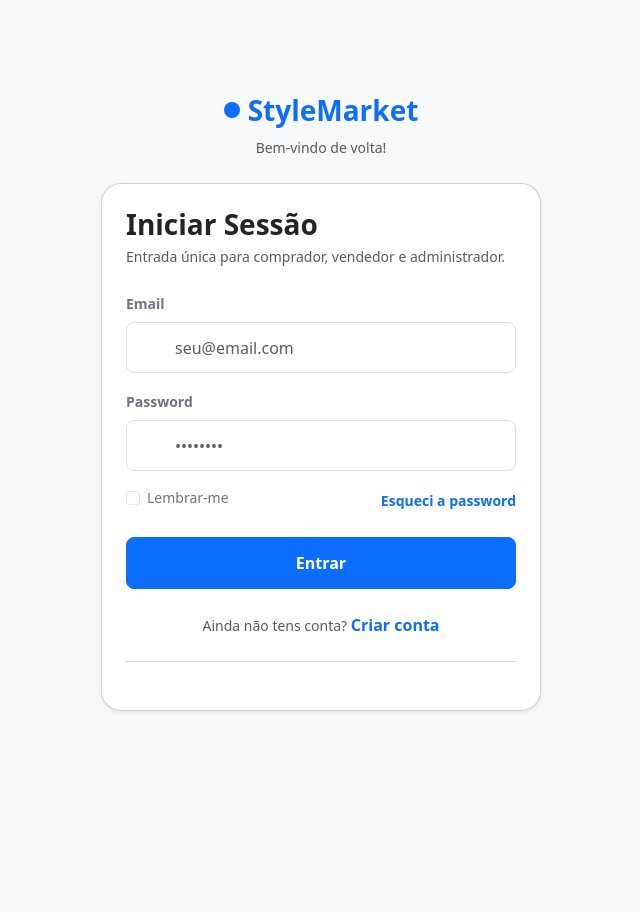
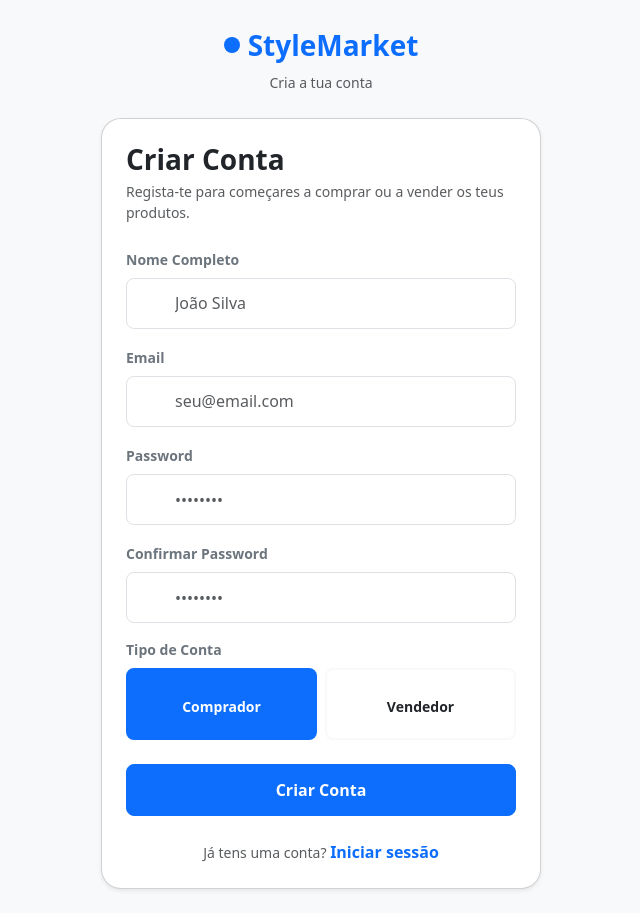
Before and after one commit to InesSS23/StyleMarket, a React app in the folder frontend/: page /registo in a window 1280 px wide. Shown: the whole page, without its empty margins (319-959 px from the left). Before the commit the page ends 800 px from the top, so only its background shows below. Built offline with nearby package versions, Linux system fonts and the light colour scheme; the HTML template or start-up script is replaced by a standard one.

Commit message:
Falta fazer o botão de cirar conta e fazer login terem a interasão

```diff
--- a/frontend/src/pages/Login.jsx
+++ b/frontend/src/pages/Login.jsx
@@ -1,49 +1,47 @@
 import React, { useState } from "react";
-import { useNavigate } from "react-router-dom"; // 1. Importa o hook de navegação
+import { useNavigate } from "react-router-dom";
 
-function Registo() {
-  const navigate = useNavigate(); // 2. Inicializa o navigate
-  const [nome, setNome] = useState("");
+function Login() {
+  const navigate = useNavigate();
   const [email, setEmail] = useState("");
   const [password, setPassword] = useState("");
-  const [accountType, setAccountType] = useState("comprador");
+  const [rememberMe, setRememberMe] = useState(false);
+  const [erro, setErro] = useState("");
 
   const handleSubmit = (e) => {
     e.preventDefault();
-    console.log("Dados do Registo:", { nome, email, password, accountType });
+    setErro("");
+
+    const dadosLogin = { email, password, rememberMe };
+    console.log("A iniciar sessão com:", dadosLogin);
+
+
   };
 
   return (
     <div className="d-flex flex-column align-items-center justify-content-center min-vh-100 py-4 bg-light">
+      {/* Header do Logótipo */}
       <div className="text-center mb-4">
         <div className="d-flex align-items-center justify-content-center gap-2 mb-1 text-primary fw-bold fs-3">
           <i className="bi bi-cart-fill bg-primary text-white p-2 rounded-3 fs-4 d-inline-flex"></i>
           <span>StyleMarket</span>
         </div>
-        <small className="text-muted">Cria a tua conta</small>
+        <small className="text-muted">Bem-vindo de volta!</small>
       </div>
 
-      <div className="card shadow-sm p-4 w-100" style={{ maxWidth: "440px", borderRadius: "1.25rem" }}>
-        <h2 className="fw-bold mb-4 fs-3">Criar Conta</h2>
+      {/* Cartão do Formulário */}
+      <div
+        className="card shadow-sm p-4 w-100"
+        style={{ maxWidth: "440px", borderRadius: "1.25rem" }}
+      >
+        <h2 className="fw-bold mb-1 fs-3">Login</h2>
+        <p className="text-muted small mb-4">
+          Entrada única para comprador, vendedor e administrador.
+        </p>
+
+        {erro && <div className="alert alert-danger p-2 small text-center">{erro}</div>}
 
         <form onSubmit={handleSubmit}>
-          {/* Nome Completo */}
-          <div className="mb-3">
-            <label className="form-label text-secondary small fw-semibold">Nome Completo</label>
-            <div className="position-relative">
-              <i className="bi bi-person position-absolute start-0 top-50 translate-middle-y ms-3 text-secondary"></i>
-              <input
-                type="text"
-                className="form-control ps-5"
-                placeholder="João Silva"
-                value={nome}
-                onChange={(e) => setNome(e.target.value)}
-                style={{ height: "3.2rem", borderRadius: "0.5rem" }}
-                required
-              />
-            </div>
-          </div>
-
           {/* Email */}
           <div className="mb-3">
             <label className="form-label text-secondary small fw-semibold">Email</label>
@@ -78,61 +76,43 @@
             </div>
           </div>
 
-          {/* Tipo de Conta */}
-          <div className="mb-4">
-            <label className="form-label text-secondary small fw-semibold">Tipo de Conta</label>
-            <div className="row g-2">
-              <div className="col-6">
-                <button
-                  type="button"
-                  className={`w-100 p-3 btn text-center border d-flex flex-column align-items-center justify-content-center ${
-                    accountType === "comprador" ? "border-primary text-primary fw-semibold" : "border-secondary-subtle text-secondary"
-                  }`}
-                  style={{
-                    borderRadius: "0.5rem",
-                    backgroundColor: accountType === "comprador" ? "#f0f5ff" : "#fff",
-                    borderWidth: accountType === "comprador" ? "2px" : "1px"
-                  }}
-                  onClick={() => setAccountType("comprador")}
-                >
-                  <i className="bi bi-cart fs-4 mb-1"></i>
-                  Comprador
-                </button>
-              </div>
 
-              <div className="col-6">
-                <button
-                  type="button"
-                  className={`w-100 p-3 btn text-center border d-flex flex-column align-items-center justify-content-center ${
-                    accountType === "vendedor" ? "border-primary text-primary fw-semibold" : "border-secondary-subtle text-secondary"
-                  }`}
-                  style={{
-                    borderRadius: "0.5rem",
-                    backgroundColor: accountType === "vendedor" ? "#f0f5ff" : "#fff",
-                    borderWidth: accountType === "vendedor" ? "2px" : "1px"
-                  }}
-                  onClick={() => setAccountType("vendedor")}
-                >
-                  <i className="bi bi-person-workspace fs-4 mb-1"></i>
-                  Vendedor
-                </button>
-              </div>
+          <div className="d-flex justify-content-between align-items-center mb-4 small">
+            <div className="form-check">
+              <input
+                type="checkbox"
+                className="form-check-input"
+                id="rememberMe"
+                checked={rememberMe}
+                onChange={(e) => setRememberMe(e.target.checked)}
+              />
+              <label className="form-check-label text-secondary" htmlFor="rememberMe">
+                Lembrar-me
+              </label>
             </div>
+            <a href="#esqueci" className="text-decoration-none fw-semibold">
+              Esqueci a password
+            </a>
           </div>
 
-          <button type="submit" className="btn btn-primary w-100 fw-semibold" style={{ height: "3.2rem", borderRadius: "0.5rem" }}>
-            Criar Conta
+
+          <button
+            type="submit"
+            className="btn btn-primary w-100 fw-semibold"
+            style={{ height: "3.2rem", borderRadius: "0.5rem" }}
+          >
+            Entrar
           </button>
 
-          {/* 3. Botão modificado para usar o navigate */}
+          {/* Link para o ecrã de Registo */}
           <div className="text-center small text-muted mt-4">
-            Já tens uma conta?{" "}
+            Ainda não tens conta?{" "}
             <button
               type="button"
               className="btn btn-link p-0 text-decoration-none fw-semibold border-0 align-baseline"
-              onClick={() => navigate("/login")}
+              onClick={() => navigate("/registo")}
             >
-              Iniciar sessão
+              Criar conta
             </button>
           </div>
         </form>
@@ -141,4 +121,4 @@
   );
 }
 
-export default Registo;
+export default Login;
--- a/frontend/src/pages/Registo.jsx
+++ b/frontend/src/pages/Registo.jsx
@@ -1,40 +1,80 @@
 import React, { useState } from "react";
-import { useNavigate } from "react-router-dom"; // 1. Importa o hook de navegação
+import { useNavigate } from "react-router-dom";
 
-function Login() {
-  const navigate = useNavigate(); // 2. Inicializa o navigate
+function Register() {
+  const navigate = useNavigate();
+  const [name, setName] = useState("");
   const [email, setEmail] = useState("");
   const [password, setPassword] = useState("");
-  const [rememberMe, setRememberMe] = useState(false);
+  const [confirmarPassword, setConfirmarPassword] = useState("");
+  const [role, setRole] = useState("comprador"); // 'comprador' ou 'vendedor'
+  const [erro, setErro] = useState("");
 
   const handleSubmit = (e) => {
     e.preventDefault();
-    console.log("Dados do Login:", { email, password, rememberMe });
-  };
+    setErro("");
 
-  const handleQuickLogin = (demoEmail) => {
-    setEmail(demoEmail);
-    setPassword("1234");
+    // Validação estrita: Bloqueia o envio se as passwords não coincidirem
+    if (password !== confirmarPassword) {
+      setErro("As passwords não coincidem!");
+      return;
+    }
+
+    // Dados estruturados prontos para enviar para o teu backend
+    const dadosRegisto = { name, email, password, role };
+    console.log("Dados do Registo:", dadosRegisto);
+
+
   };
 
   return (
     <div className="d-flex flex-column align-items-center justify-content-center min-vh-100 py-4 bg-light">
+      {/* Header do Logótipo */}
       <div className="text-center mb-4">
         <div className="d-flex align-items-center justify-content-center gap-2 mb-1 text-primary fw-bold fs-3">
           <i className="bi bi-cart-fill bg-primary text-white p-2 rounded-3 fs-4 d-inline-flex"></i>
           <span>StyleMarket</span>
         </div>
-        <small className="text-muted">Bem-vindo de volta!</small>
+        <small className="text-muted">Cria a tua conta</small>
       </div>
 
-      <div className="card shadow-sm p-4 w-100" style={{ maxWidth: "440px", borderRadius: "1.25rem" }}>
-        <h2 className="fw-bold mb-1 fs-3">Iniciar Sessão</h2>
-        <p className="text-muted small mb-4">Entrada única para comprador, vendedor e administrador.</p>
+      {/* Cartão do Formulário */}
+      <div
+        className="card shadow-sm p-4 w-100"
+        style={{ maxWidth: "440px", borderRadius: "1.25rem" }}
+      >
+        <h2 className="fw-bold mb-1 fs-3">Criar Conta</h2>
+        <p className="text-muted small mb-4">
+          Regista-te para começares a comprar ou a vender os teus produtos.
+        </p>
+
+        {erro && <div className="alert alert-danger p-2 small text-center">{erro}</div>}
 
         <form onSubmit={handleSubmit}>
+          {/* Nome Completo */}
+          <div className="mb-3">
+            <label className="form-label text-secondary small fw-semibold">
+              Nome Completo
+            </label>
+            <div className="position-relative">
+              <i className="bi bi-person position-absolute start-0 top-50 translate-middle-y ms-3 text-secondary"></i>
+              <input
+                type="text"
+                className="form-control ps-5"
+                placeholder="João Silva"
+                value={name}
+                onChange={(e) => setName(e.target.value)}
+                style={{ height: "3.2rem", borderRadius: "0.5rem" }}
+                required
+              />
+            </div>
+          </div>
+
           {/* Email */}
           <div className="mb-3">
-            <label className="form-label text-secondary small fw-semibold">Email</label>
+            <label className="form-label text-secondary small fw-semibold">
+              Email
+            </label>
             <div className="position-relative">
               <i className="bi bi-envelope position-absolute start-0 top-50 translate-middle-y ms-3 text-secondary"></i>
               <input
@@ -51,7 +91,9 @@
 
           {/* Password */}
           <div className="mb-3">
-            <label className="form-label text-secondary small fw-semibold">Password</label>
+            <label className="form-label text-secondary small fw-semibold">
+              Password
+            </label>
             <div className="position-relative">
               <i className="bi bi-lock position-absolute start-0 top-50 translate-middle-y ms-3 text-secondary"></i>
               <input
@@ -66,43 +108,89 @@
             </div>
           </div>
 
-          <div className="d-flex justify-content-between align-items-center mb-4 small">
-            <div className="form-check">
+          {/* Confirmar Password */}
+          <div className="mb-3">
+            <label className="form-label text-secondary small fw-semibold">
+              Confirmar Password
+            </label>
+            <div className="position-relative">
+              <i className="bi bi-lock position-absolute start-0 top-50 translate-middle-y ms-3 text-secondary"></i>
               <input
-                type="checkbox"
-                className="form-check-input"
-                id="rememberMe"
-                checked={rememberMe}
-                onChange={(e) => setRememberMe(e.target.checked)}
+                type="password"
+                className={`form-control ps-5 ${confirmarPassword && password !== confirmarPassword ? "is-invalid" : ""}`}
+                placeholder="••••••••"
+                value={confirmarPassword}
+                onChange={(e) => setConfirmarPassword(e.target.value)}
+                style={{ height: "3.2rem", borderRadius: "0.5rem" }}
+                required
               />
-              <label className="form-check-label text-secondary" htmlFor="rememberMe">Lembrar-me</label>
+              {confirmarPassword && password !== confirmarPassword && (
+                <div className="invalid-feedback">
+                  As passwords não coincidem.
+                </div>
+              )}
             </div>
-            <a href="#esqueci" className="text-decoration-none fw-semibold">Esqueci a password</a>
           </div>
 
-          <button type="submit" className="btn btn-primary w-100 fw-semibold" style={{ height: "3.2rem", borderRadius: "0.5rem" }}>
-            Entrar
+          {/* Seleção do Tipo de Conta */}
+          <div className="mb-4">
+            <label className="form-label text-secondary small fw-semibold d-block">
+              Tipo de Conta
+            </label>
+            <div className="row g-2">
+              <div className="col-6">
+                <button
+                  type="button"
+                  className={`btn w-100 py-3 d-flex flex-column align-items-center justify-content-center border-2 ${
+                    role === "comprador" ? "btn-outline-primary active" : "btn-outline-light text-dark"
+                  }`}
+                  style={{ borderRadius: "0.5rem", height: "4.5rem" }}
+                  onClick={() => setRole("comprador")}
+                >
+                  <i className="bi bi-cart3 fs-5 mb-1"></i>
+                  <span className="small fw-semibold">Comprador</span>
+                </button>
+              </div>
+              <div className="col-6">
+                <button
+                  type="button"
+                  className={`btn w-100 py-3 d-flex flex-column align-items-center justify-content-center border-2 ${
+                    role === "vendedor" ? "btn-outline-primary active" : "btn-outline-light text-dark"
+                  }`}
+                  style={{ borderRadius: "0.5rem", height: "4.5rem" }}
+                  onClick={() => setRole("vendedor")}
+                >
+                  <i className="bi bi-person-badge fs-5 mb-1"></i>
+                  <span className="small fw-semibold">Vendedor</span>
+                </button>
+              </div>
+            </div>
+          </div>
+
+          {/* Botão de Submissão */}
+          <button
+            type="submit"
+            className="btn btn-primary w-100 fw-semibold"
+            style={{ height: "3.2rem", borderRadius: "0.5rem" }}
+          >
+            Criar Conta
           </button>
 
-          {/* 3. Botão modificado para usar o navigate */}
-          <div className="text-center small text-muted my-4">
-            Ainda não tens conta?{" "}
+          {/* Link de Retorno para o Login */}
+          <div className="text-center small text-muted mt-4">
+            Já tens uma conta?{" "}
             <button
               type="button"
               className="btn btn-link p-0 text-decoration-none fw-semibold border-0 align-baseline"
-              onClick={() => navigate("/registo")}
+              onClick={() => navigate("/login")}
             >
-              Criar conta
+              Iniciar sessão
             </button>
           </div>
-
-          <hr className="text-muted opacity-25 mb-4" />
-
-
         </form>
       </div>
     </div>
   );
 }
 
-export default Login;
+export default Register;
--- a/frontend/src/pages/vendedor/AdicionarProduto.jsx
+++ b/frontend/src/pages/vendedor/AdicionarProduto.jsx
@@ -22,6 +22,8 @@
     size: "",
     color: "",
     brand: "",
+
+
     stock: 0,
     condition: "",
     image: "",
--- a/frontend/src/pages/vendedor/ProdutosVendedor.jsx
+++ b/frontend/src/pages/vendedor/ProdutosVendedor.jsx
@@ -250,6 +250,7 @@
                       Apagar
                     </button>
                   </td>
+                  <td>{produto.date}</td>
                 </tr>
               ))}
             </tbody>
```
Also changed, not shown: 1 other file (tests, documents, lock files or other folders).
